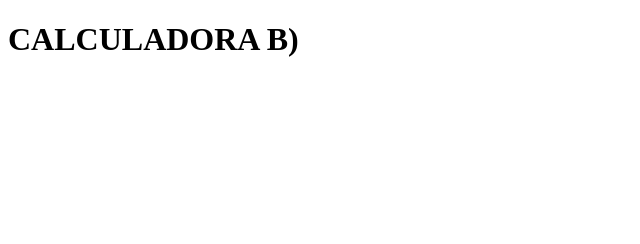
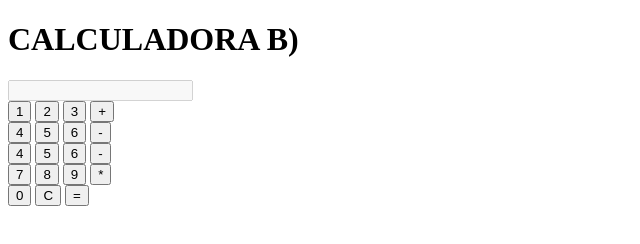
Before and after one commit to jencl/CERTUS-Proyectos, a plain HTML site: page Calculadora/index.html in a window 1280 px wide. Shown: the whole page, without its empty margins (0-640 px from the left). Drawn offline with Linux system fonts and the light colour scheme.

Commit message:
calculadora

```diff
--- a/Calculadora/index.html
+++ b/Calculadora/index.html
@@ -7,10 +7,34 @@
 </head>
 <body>
     <h1>CALCULADORA B)</h1>
-    <imput type="button" ></imput>
-    <imput type="button" ></imput>
-    <imput type="button" ></imput>
-    <imput type="button" ></imput>
+        <input type="text" id="display" disabled>
+        <div>
+            <button onclick="addToDisplay('1')">1</button>
+            <button onclick="addToDisplay('2')">2</button>
+            <button onclick="addToDisplay('3')">3</button>
+            <button onclick="addToDisplay('+')">+</button>
+        </div>
+            <button onclick="addToDisplay('4')">4</button>
+            <button onclick="addToDisplay('5')">5</button>
+            <button onclick="addToDisplay('6')">6</button>
+            <button onclick="addToDisplay('-')">-</button>
+        <div>
+            <button onclick="addToDisplay('4')">4</button>
+            <button onclick="addToDisplay('5')">5</button>
+            <button onclick="addToDisplay('6')">6</button>
+            <button onclick="addToDisplay('-')">-</button>
+        </div>
+            <button onclick="addToDisplay('7')">7</button>
+            <button onclick="addToDisplay('8')">8</button>
+            <button onclick="addToDisplay('9')">9</button>
+            <button onclick="addToDisplay('*')">*</button>
+        <div>
+            <button onclick="addToDisplay('0')">0</button>
+            <button onclick="clearDisplay()">C</button>
+            <button onclick="calculate()">=</button>
+        </div>
+
+
 
 
 
--- a/Calculadora/index.js
+++ b/Calculadora/index.js
@@ -1,18 +1,18 @@
-function sumar(value5,value2){
-var result1 = value5+value2;
-return result1
+function addToDisplay(value) {
+  document.getElementById('display').value += value;
 }
 
-function restar(value6,value2){
- var result2 = value6+value2;
- return result2
-   }
+function clearDisplay() {
+  document.getElementById('display').value = '';
+}
 
-function multiplicar(value8,value2){
- var result3 = value8+value2;
- return result3
-      }
-function dividir(value1,value2){
- var result4 = value1+value2;
- return result4
-   }
+function calculate() {
+  var displayValue = document.getElementById('display').value;
+  document.getElementById('display').value = eval(displayValue);
+}
+
+function operate(operation) {
+  var currentDisplayValue = document.getElementById('display').value;
+  addToDisplay(operation);
+  document.getElementById('display').value = currentDisplayValue;
+}
```
